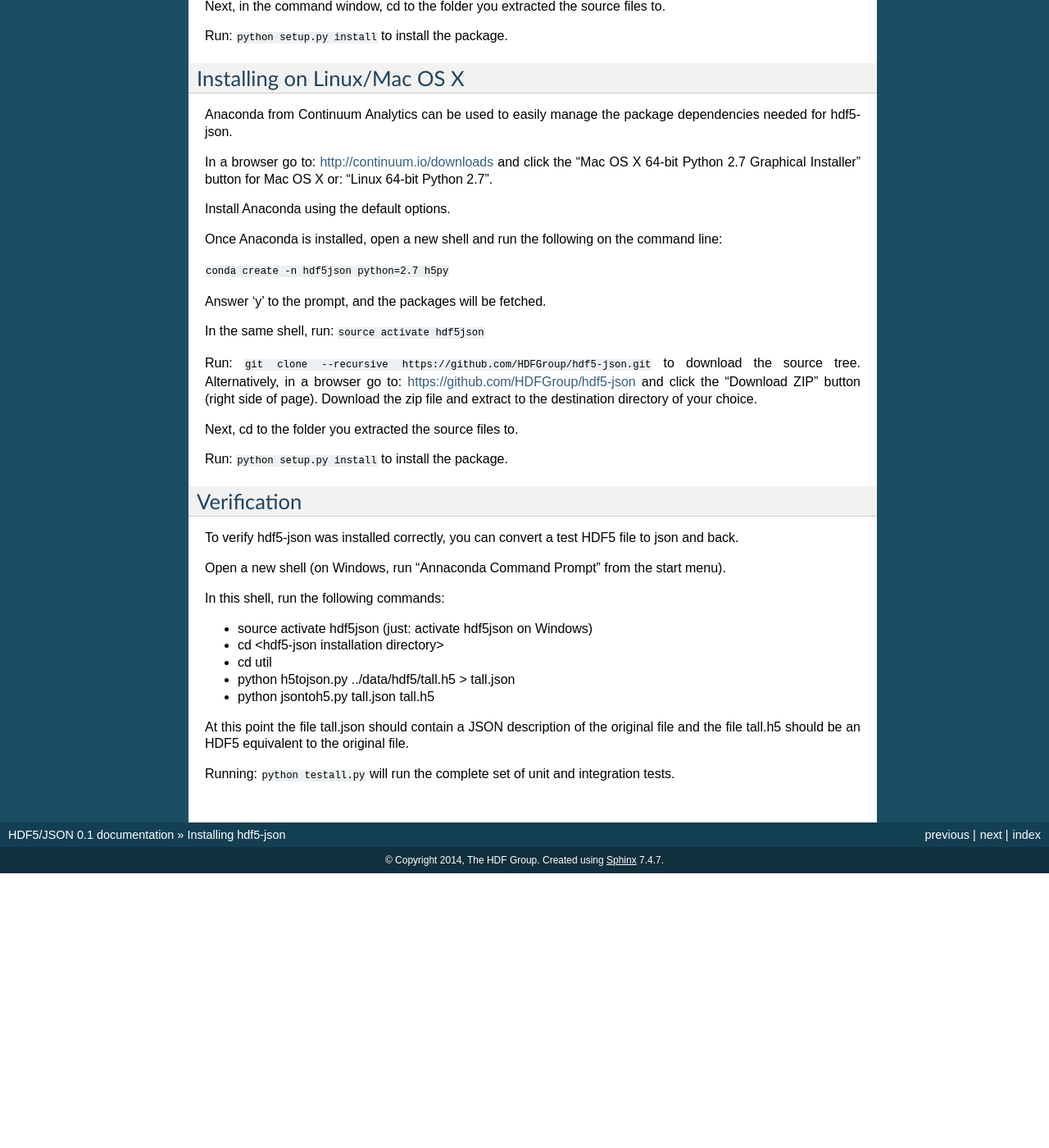
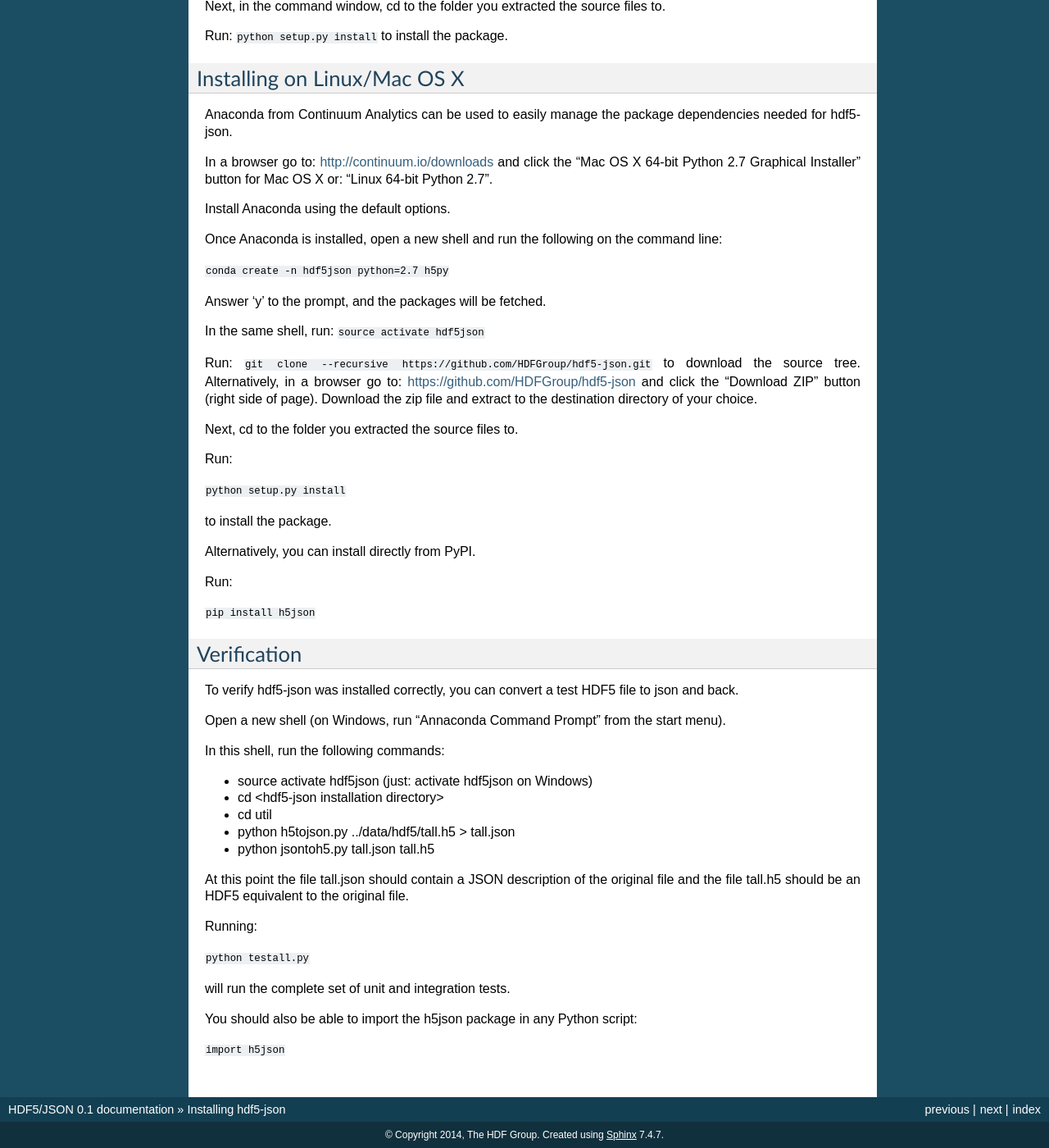
Before and after one commit to HDFGroup/hdf5-json, a Sphinx documentation site: the page built from docs/Installation/index.rst, in a window 1280 px wide and 1400 px high, scrolled down 1038 px. Shown: the whole window at 82% size. Built offline with Sphinx 7.4.7, drawn with Linux system fonts in a browser that asks for light colours; pages that are not in the unit, such as notebooks, are missing from menus; before the commit the page ends 2103 px from its top, so only the background shows below that.

Commit message:
added pip install to readme

```diff
--- a/docs/Installation/index.rst
+++ b/docs/Installation/index.rst
@@ -86,8 +86,16 @@ the destination directory of your choice.
 Next, cd to the folder you extracted the source files to.
 
 Run:
+
 ``python setup.py install``
+
 to install the package.
+
+Alternatively, you can install directly from PyPI.
+
+Run:
+
+``pip install h5json``
 
 
 Verification
@@ -109,5 +117,11 @@ At this point the file tall.json should contain a JSON description of the origin
 the file tall.h5 should be an HDF5 equivalent to the original file.
 
 Running:
+
 ``python testall.py``
+
 will run the complete set of unit and integration tests.
+
+You should also be able to import the h5json package in any Python script:
+
+``import h5json``
```
Also changed, not shown: README.rst (+11 -3 lines).
